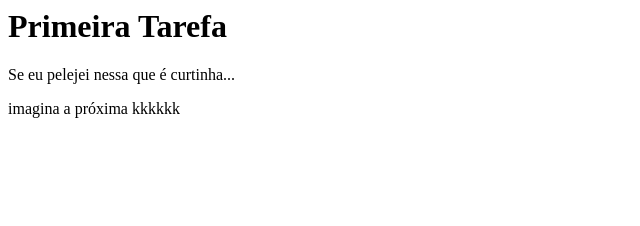
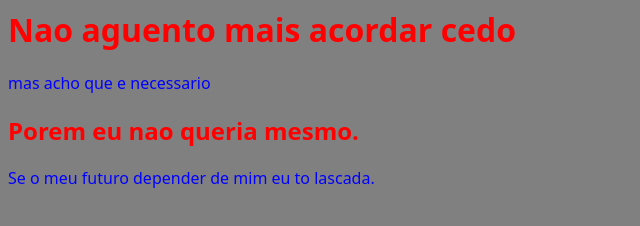
Before and after one commit to StephanyLahass/1apggithub, a plain HTML site: page index.html in a window 1280 px wide. Shown: the whole page, without its empty margins (0-640 px from the left). Drawn offline with Linux system fonts and the light colour scheme.

Commit message:
Update index.html

```diff
--- a/index.html
+++ b/index.html
@@ -1,10 +1,13 @@
 <html>
 	<head>
-		<title>LahassStephany</title>
-	</head>
-	<body>
-		<h1>Primeira Tarefa</h1>
-		<p>Se eu pelejei nessa que é curtinha...</p>
-		<p>imagina a próxima kkkkkk</p>
+	<link rel="stylesheet" href="externo.css ">
+		<title>eu mesmo</title>
+		<style>h1, h2 { color: red;} body {font-family:sans; }</style>
+        </head>
+	<body style="background-color: gray;">
+		<h1>Nao aguento mais acordar cedo</h1>
+		<p>mas acho que e necessario</p>
+		<h2>Porem eu nao queria mesmo.</h2>
+		<p>Se o meu futuro depender de mim eu to lascada.</p>
 	</body>
 </html>
```
